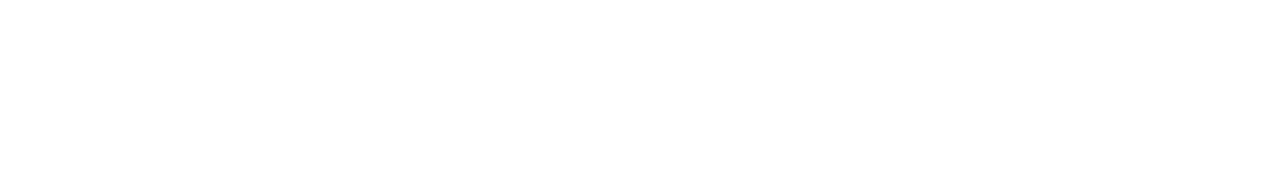
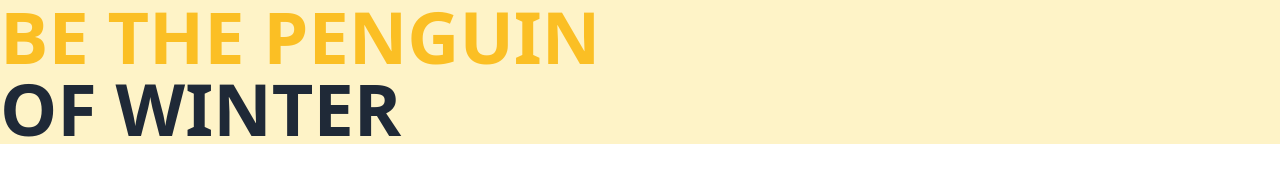
Before and after one commit to Mir-Md-Reduan/penguin-design-tailwind, a plain HTML site: page index.html in a window 1280 px wide. Drawn offline with nearby package versions, Linux system fonts and the light colour scheme.

Commit message:
header added

```diff
--- a/index.html
+++ b/index.html
@@ -6,10 +6,23 @@
     <meta http-equiv="X-UA-Compatible" content="IE=edge">
     <meta name="viewport" content="width=device-width, initial-scale=1.0">
     <title>Penguin Tailwind</title>
+    <link href="https://unpkg.com/tailwindcss@^2/dist/tailwind.min.css" rel="stylesheet">
 </head>
 
 <body>
+    <header class="bg-yellow-100">
+        <h1 class="text-7xl font-bold uppercase">
+            <span class="text-yellow-400">Be the penguin</span>
+            <br>
+            <span class="text-gray-800">of Winter</span>
+        </h1>
+    </header>
+    <main>
 
+    </main>
+    <footer>
+
+    </footer>
 </body>
 
 </html>
```
